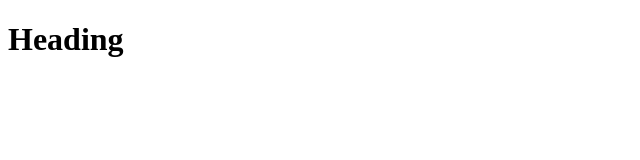
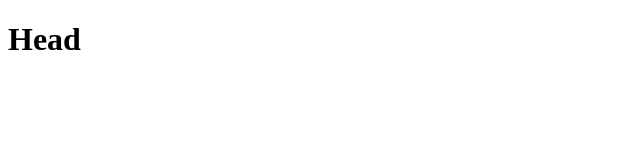
Before and after one commit to JOSU9435/gitDemo, a plain HTML site: page index.html in a window 1280 px wide. Shown: the full height of the page, 0-640 px from the left. Drawn offline with Linux system fonts and the light colour scheme.

Commit message:
Update index.html

```diff
--- a/index.html
+++ b/index.html
@@ -7,7 +7,7 @@
 
 <body>
 
-    <h1>Heading</h1>
+    <h1>Head</h1>
 </body>
 
 </html>
```
